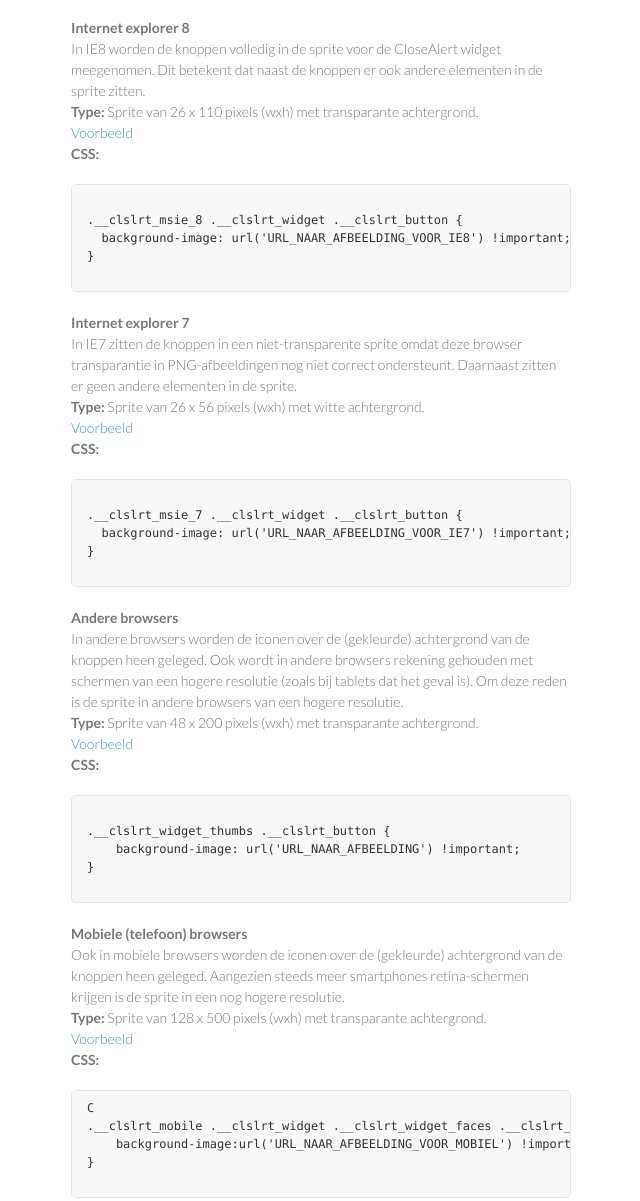
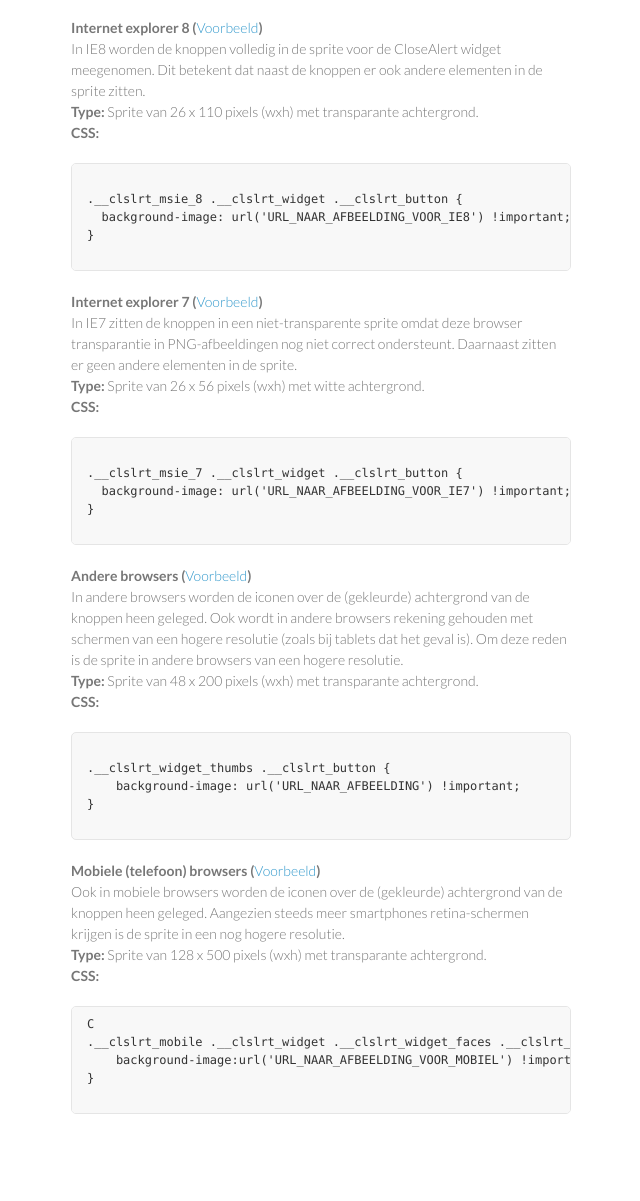
Before and after one commit to closealert/closealert.github.io, a plain HTML site: page web/index.html in a window 1280 px wide. Shown: the part 2574-3775 px from the top of the page, without its empty margins (499-1139 px from the left). Drawn offline with nearby package versions, Linux system fonts and the light colour scheme.

Commit message:
Moved ex. urls

```diff
--- a/web/index.html
+++ b/web/index.html
@@ -168,10 +168,9 @@ __clslrt.locale({
 
           <p>Voor de knoppen wordt per browser een andere afbeelding geladen, met andere afmetingen. Dit is om de knoppen op alle ondersteunde browsers optimaal weer te geven. Hieronder staan de specificaties van de afbeelding per browser. U kunt ook een voorbeeld bekijken om de exacte positionering van de verschillende elementen af te leiden.</p>
 
-          <p><b>Internet explorer 8</b><br />
+          <p><b>Internet explorer 8 (<a href="http://analytics.closealert.com/s/ws/v2/_img/template-ie.png">Voorbeeld</a>)</b><br />
             In IE8 worden de knoppen volledig in de sprite voor de CloseAlert widget meegenomen. Dit betekent dat naast de knoppen er ook andere elementen in de sprite zitten. <br />
             <b>Type:</b> Sprite van 26 x 110 pixels (wxh) met transparante achtergrond.<br />
-            <a href="http://analytics.closealert.com/s/ws/v2/_img/template-ie.png">Voorbeeld</a><br />
             <b>CSS:</b><br />
           <pre><code>
 .__clslrt_msie_8 .__clslrt_widget .__clslrt_button {
@@ -179,10 +178,9 @@ __clslrt.locale({
 }
           </code></pre></p>
 
-          <p><b>Internet explorer 7</b><br />
+          <p><b>Internet explorer 7 (<a href="http://analytics.closealert.com/s/ws/v2/_img/template-ienosup.gif">Voorbeeld</a>)</b><br />
             In IE7 zitten de knoppen in een niet-transparente sprite omdat deze browser transparantie in PNG-afbeeldingen nog niet correct ondersteunt. Daarnaast zitten er geen andere elementen in de sprite.<br />
             <b>Type:</b> Sprite van 26 x 56 pixels (wxh) met witte achtergrond.<br />
-            <a href="http://analytics.closealert.com/s/ws/v2/_img/template-ienosup.gif">Voorbeeld</a><br />
             <b>CSS:</b><br />
           <pre><code>
 .__clslrt_msie_7 .__clslrt_widget .__clslrt_button {
@@ -190,10 +188,9 @@ __clslrt.locale({
 }
           </code></pre></p>
 
-          <p><b>Andere browsers</b><br />
+          <p><b>Andere browsers (<a href="http://analytics.closealert.com/s/ws/v2/_img/template-retina.png">Voorbeeld</a>)</b><br />
             In andere browsers worden de iconen over de (gekleurde) achtergrond van de knoppen heen geleged. Ook wordt in andere browsers rekening gehouden met schermen van een hogere resolutie (zoals bij tablets dat het geval is). Om deze reden is de sprite in andere browsers van een hogere resolutie.<br />
             <b>Type:</b> Sprite van 48 x 200 pixels (wxh) met transparante achtergrond.<br />
-            <a href="http://analytics.closealert.com/s/ws/v2/_img/template-retina.png">Voorbeeld</a><br />
             <b>CSS:</b><br />
           <pre><code>
 .__clslrt_widget_thumbs .__clslrt_button {
@@ -201,10 +198,9 @@ __clslrt.locale({
 }
           </code></pre></p>
 
-          <p><b>Mobiele (telefoon) browsers</b><br />
+          <p><b>Mobiele (telefoon) browsers (<a href="http://analytics.closealert.com/s/ws/v2/_img/template-mob.png">Voorbeeld</a>)</b><br />
             Ook in mobiele browsers worden de iconen over de (gekleurde) achtergrond van de knoppen heen geleged. Aangezien steeds meer smartphones retina-schermen krijgen is de sprite in een nog hogere resolutie.<br />
             <b>Type:</b> Sprite van 128 x 500 pixels (wxh) met transparante achtergrond.<br />
-            <a href="http://analytics.closealert.com/s/ws/v2/_img/template-mob.png">Voorbeeld</a><br />
             <b>CSS:</b><br />
           <pre><code>C
 .__clslrt_mobile .__clslrt_widget .__clslrt_widget_faces .__clslrt_button {
```
